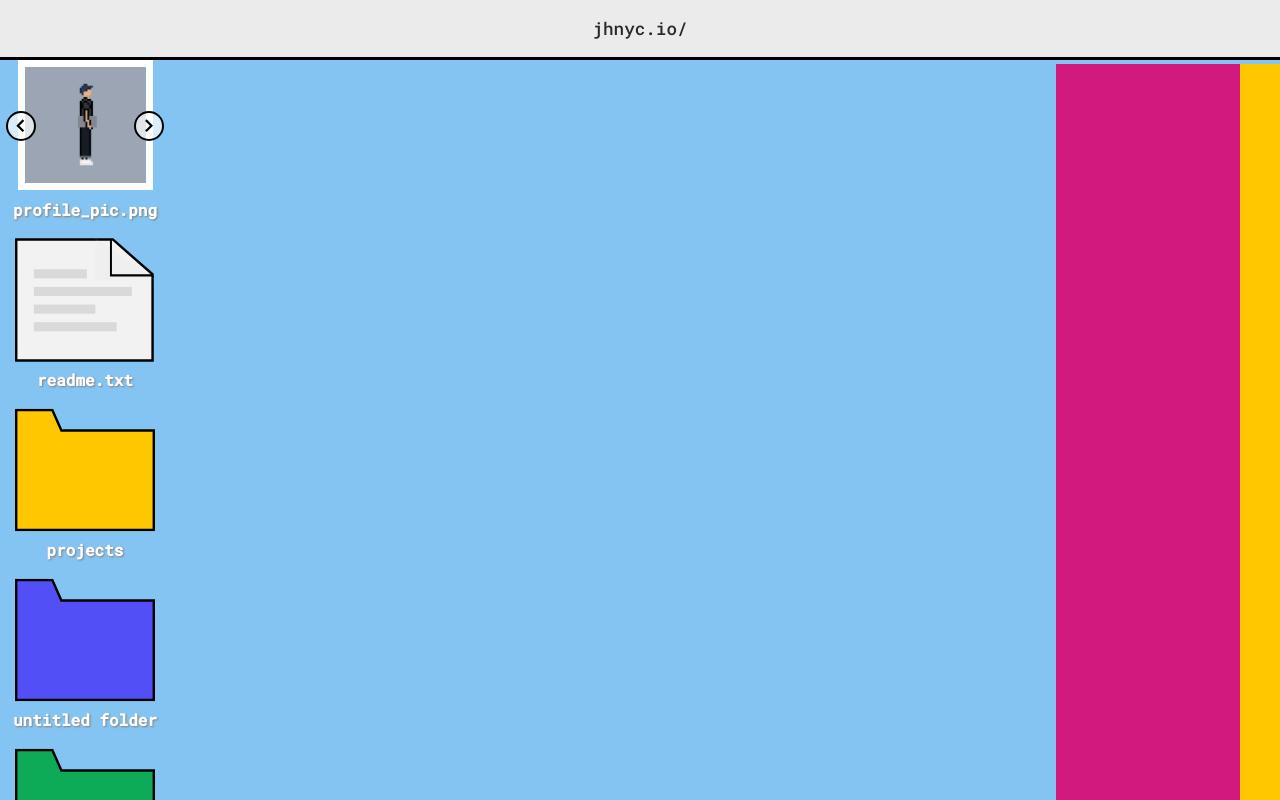
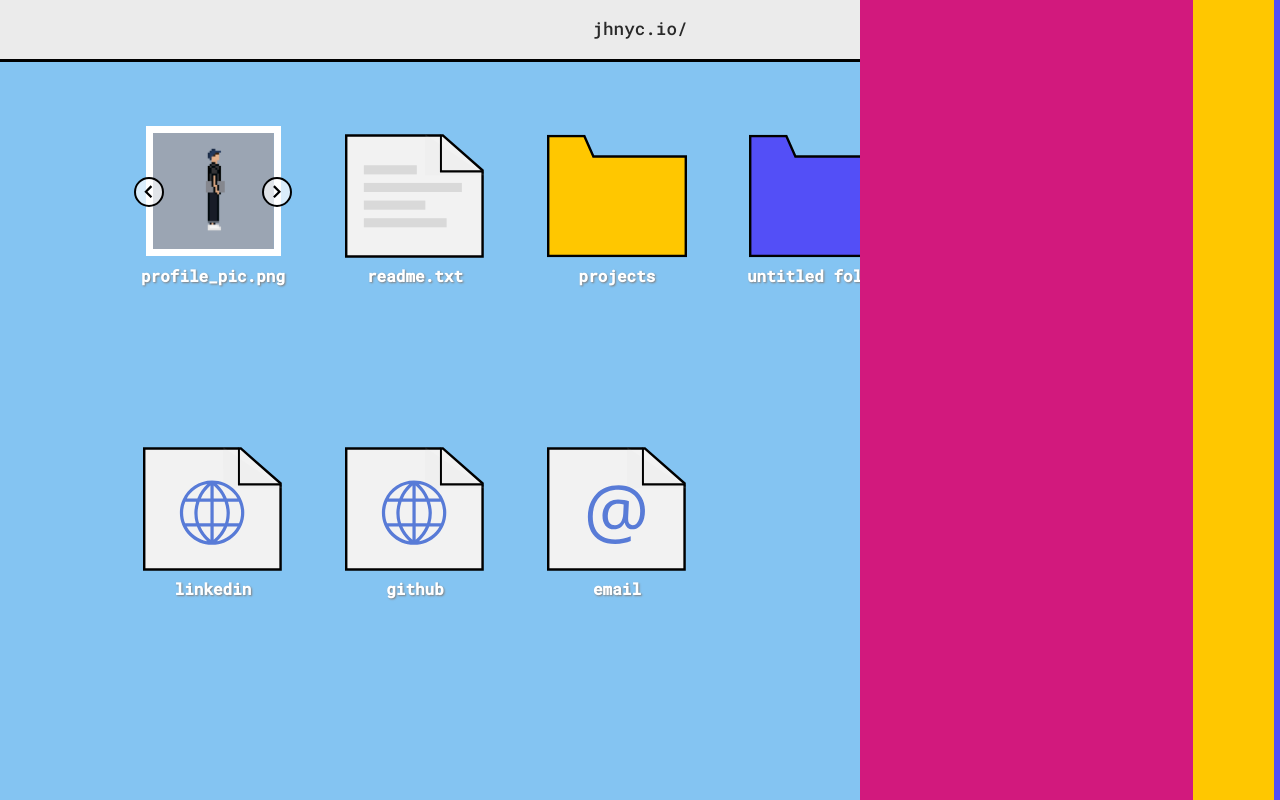
Before and after one commit to jhnyc/jhnyc.info, a React (Create React App) app: page / in a window 1280 px wide. Shown: the top 800 px of the page. Built offline with nearby package versions, Linux system fonts and the light colour scheme.

Commit message:
desktop flex layout

```diff
--- a/src/App.css
+++ b/src/App.css
@@ -4,6 +4,7 @@
     height: 100vh;
     display: grid;
     grid-template-rows: 1fr 12fr;
+    overflow: hidden;
 }
 
 .App-logo {
--- a/src/components/desktop/desktop.css
+++ b/src/components/desktop/desktop.css
@@ -1,3 +1,10 @@
 .desktop {
     background-color: #84C4F2;
+    display: flex;
+    justify-content: flex-start;
+    -webkit-flex-wrap: wrap;
+    flex-wrap: wrap;
+    gap: 1rem 2rem;
+    padding: 4rem 8rem;
+    box-sizing: border-box;
 }
--- a/src/components/word_animation/wordanimation.css
+++ b/src/components/word_animation/wordanimation.css
@@ -1,7 +1,8 @@
 .name_animation_wrapper {
-    top: 8%;
     width: 100%;
     height: 100%;
+    left: 0px;
+    top: 0px;
     display: flex;
     justify-content: center;
     align-items: center;
@@ -139,7 +140,7 @@
         transform: translate(5px)
     }
     50% {
-        transform: translate(-45px)
+        transform: translate(-60px)
     }
     99% {
         transform: translate(940px)
```
